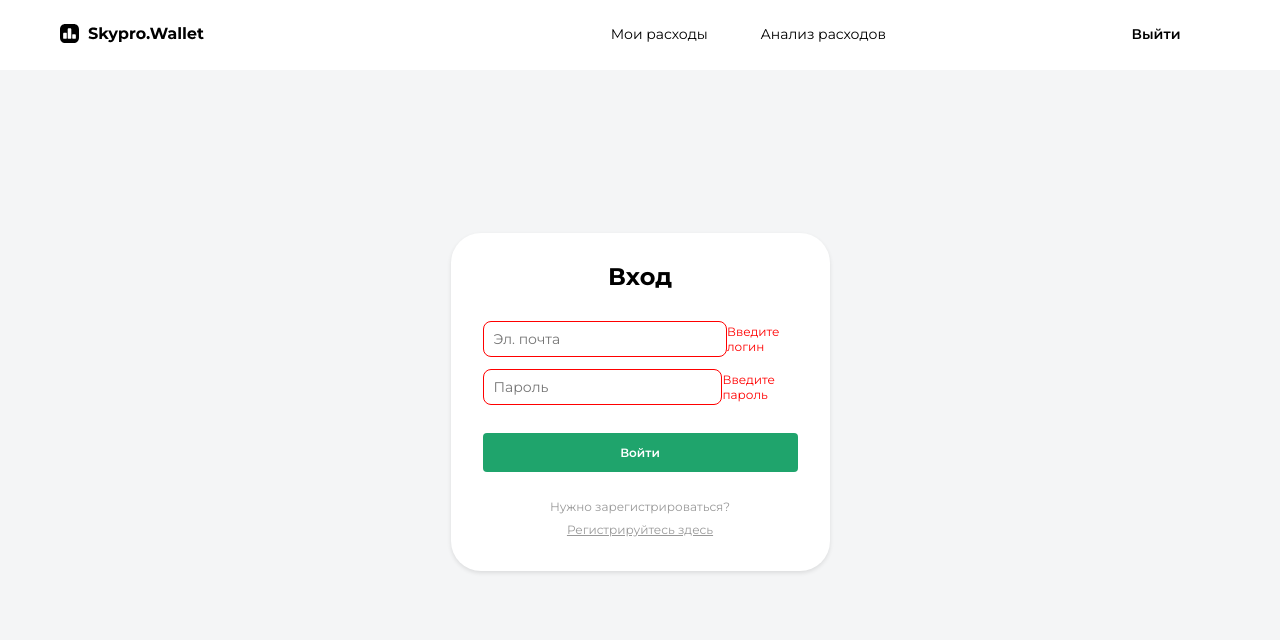
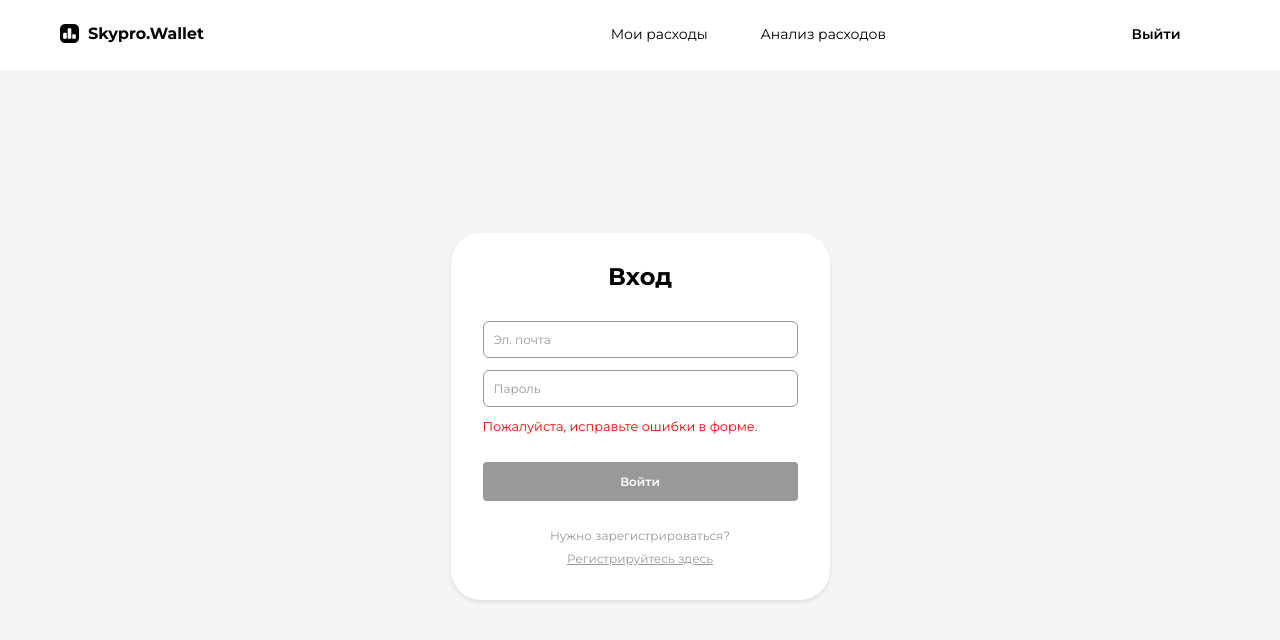
Before and after one commit to Natkn/Wallet-WD_22_react_2, a React (Vite) app: page /signin in a window 1280 px wide. Both pictures are taken after a click on the button "Войти". Shown: the top 640 px of the page. Built offline with nearby package versions, Linux system fonts and the light colour scheme; what chartjs-plugin-datalabels would draw is missing.

Commit message:
Добавил стили и изменил логику работы полей ввода и кнопки на странице авторизации

```diff
--- a/src/components/ BaseInput/BaseInput.jsx
+++ b/src/components/ BaseInput/BaseInput.jsx
@@ -2,7 +2,7 @@
 import * as S from './BaseInput.styled'
 function BaseInput({ error, type, name, id, placeholder, value, onChange, autoComplete, $isValid, $isInvalid }) {
     return (
-       <S.Container style={{ backgroundColor: '#fff' }}>
+
             <S.Input
                 className={error ? 'error' : ''}
                 style={error ? { borderColor: 'red' } : {}}
@@ -16,15 +16,15 @@ function BaseInput({ error, type, name, id, placeholder, value, onChange, autoCo
                 $isValid={$isValid}
                 $isInvalid={$isInvalid}
             />
-            {error && <span style={{ color: 'red', fontSize: '12px' }}>{error}</span>}
-        </S.Container>
+
+
     )
 }
 
-function BaseButton({ id, text, onClick }) {
+function BaseButton({ id, text, onClick, disabled }) {
     return (
         <>
-            <S.Button type='button' id={id} onClick={onClick}>
+            <S.Button type='button' id={id} onClick={onClick} disabled={disabled}>
                 {text}
             </S.Button>
         </>
--- a/src/components/ BaseInput/BaseInput.styled.js
+++ b/src/components/ BaseInput/BaseInput.styled.js
@@ -9,22 +9,43 @@ export const Container = styled.div`
 `
 
 export const Input = styled.input`
-    width: 100%;
-    padding: 8px 10px;
-    border: 1px solid #94A6BE66;
-    border-radius: 8px;
-    font-size: 14px;
+   padding: 10px;
+    border-radius: 6px;
+    border: 0.5px solid #999999;
+    font-family: Montserrat;
     font-weight: 400;
-    background-color: white;
+    font-size: 12px;
+    line-height: 100%;
+    letter-spacing: 0px;
+    vertical-align: middle;
+    &:focus {
+        outline: none;
+        border-color: #2d2b2b;
+    }
+
+    &::placeholder {
+        color: #999999;
+    }
+    ${(props) =>
+        props.$isValid &&
+        `
+    background-color: #DBFFE9;
     outline: none;
-    &:focus {
-        border-color: #3b82f6;
-        box-shadow: 0 0 4px #3b82f6;
-    }
+    box-shadow: 0 0 5px green;
+  `}
+
+    ${(props) =>
+        props.$isInvalid &&
+        `
+    background-color: #FFEBEB;
+    outline: none;
+    box-shadow: 0 0 5px #F25050;
+  `}
 `
 
+
 export const Button = styled.button`
-     padding: 10px 20px;
+    padding: 10px 20px;
     height: 39px;
     color: #fff;
     border: none;
--- a/src/components/login/AuthForm.jsx
+++ b/src/components/login/AuthForm.jsx
@@ -109,6 +109,8 @@ function AuthForm() {
 
         if (Object.keys(newErrors).length > 0) {
             setErrors(newErrors);
+            setIsButtonDisabled(true)
+            setFormError('Пожалуйста, исправьте ошибки в форме.')
             return;
         }
 
@@ -121,7 +123,9 @@ function AuthForm() {
                 token: response.token,
                 user: response
             }));
-
+            setErrors({})
+            setFormError('')
+            setIsButtonDisabled(false)
             navigate('/my-expenses');
         } catch (error) {
             setFormError(error.message);
@@ -148,7 +152,6 @@ function AuthForm() {
                         <S.ModalFormLogin id="formLogIn" onSubmit={handleSubmit}>
                             {isSignUp && (
                                 <BaseInput
-                                    error={errors.name}
                                     type="text"
                                     name="name"
                                     id="formname"
@@ -160,7 +163,6 @@ function AuthForm() {
                                 />
                             )}
                             <BaseInput
-                                error={errors.login}
                                 type="text"
                                 name="login"
                                 id="formlogin"
@@ -172,7 +174,6 @@ function AuthForm() {
                                 $isInvalid={fieldTouched.login && errors.login}
                             />
                             <BaseInput
-                                error={errors.password}
                                 type="password"
                                 name="password"
                                 id="formpassword"
@@ -184,10 +185,18 @@ function AuthForm() {
                                 $isInvalid={fieldTouched.password && errors.password}
                             />
 
+                            {errors.name && fieldTouched.name && (
+                                <S.ErrorMessage>{errors.name}</S.ErrorMessage>
+                            )}
+
+                            {errors.login && fieldTouched.login && (
+                                <S.ErrorMessage>{errors.login}</S.ErrorMessage>
+                            )}
+                            {errors.password && fieldTouched.password && (
+                                <S.ErrorMessage>{errors.password}</S.ErrorMessage>
+                            )}
                             {formError && (
-                                <p style={{ color: 'red', fontSize: '0.8em', textAlign: 'center' }}>
-                                    {formError}
-                                </p>
+                                <S.ErrorMessage>{formError}</S.ErrorMessage>
                             )}
 
                             <BaseButton
--- a/src/components/login/AuthForm.styled.js
+++ b/src/components/login/AuthForm.styled.js
@@ -138,3 +138,8 @@ export const ModalFormGroup = styled.div`
         }
     }
 `
+
+export const ErrorMessage = styled.p`
+    color: red;
+    font-size: 0.8em;
+`
```
